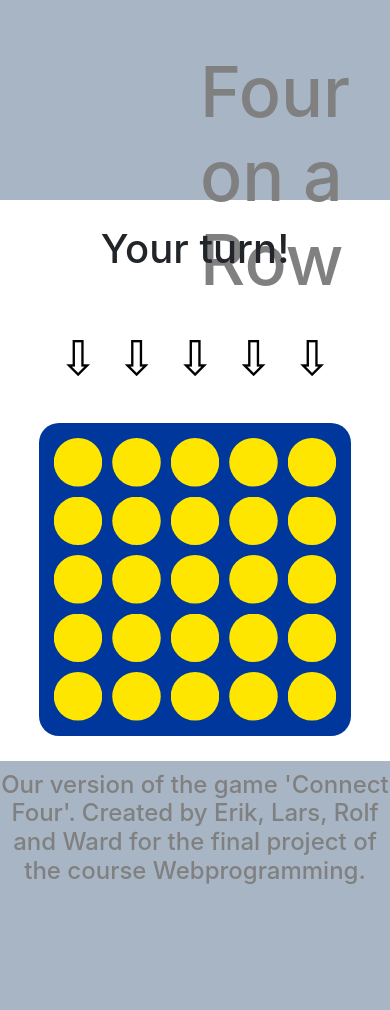
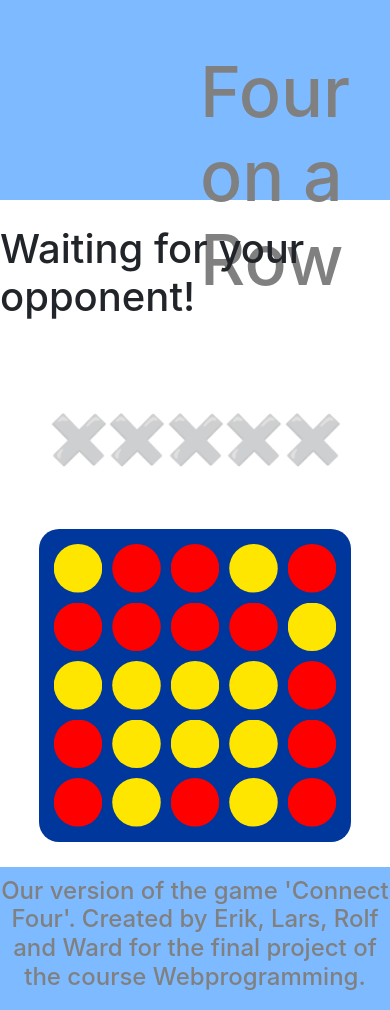
Before and after one commit to LarsDR5/WP19Game, a PHP site: page /game.php in a window 390 px wide. Before the commit the page ends 884 px from the top, so only its background shows below. Run offline with PHP 8.4, Linux system fonts and the light colour scheme; lists and menus that the app fills with data are empty.

Commit message:
Added disc adding and fixed some bugs

```diff
--- a/game.php
+++ b/game.php
@@ -11,32 +11,20 @@
     <div id='main_div'>
         <div id='game'>
             <div id='game_info'>
-                <h1>Your turn!</h1>
+                <h1 id='turn_state'></h1>
             </div>
             <table id='game_grid'>
                 <thead>
                     <tr id='click_row'>
-                        <th><button class='table_button' id='0' value='0'>&#8681;</button></th>
-                        <th><button class='table_button' id='1' value='1'>&#8681;</button></th>
-                        <th><button class='table_button' id='2' value='2'>&#8681;</button></th>
-                        <th><button class='table_button' id='3' value='3'>&#8681;</button></th>
-                        <th><button class='table_button' id='4' value='4'>&#8681;</button></th>
+                        <th><button class='table_button' id='0' value='0'><span>&#8681;</span></button></th>
+                        <th><button class='table_button' id='1' value='1'><span>&#8681;</span></button></th>
+                        <th><button class='table_button' id='2' value='2'><span>&#8681;</span></button></th>
+                        <th><button class='table_button' id='3' value='3'><span>&#8681;</span></button></th>
+                        <th><button class='table_button' id='4' value='4'><span>&#8681;</span></button></th>
                     </tr>
                 </thead>
                 <tbody id='game_body'>
-                    <?php
-                        for($i = 0; $i < 5; $i++){
-                    ?>
-                    <tr>
-                        <?php
-                            for($ii = 0; $ii < 5; $ii++){
-                        ?>
-                        <td><div class='yellow disc'></div></td>
-                        <?php }?>
-                    </tr>
-                    <?php
-                        }
-                    ?>
+
                 </tbody>
             </table>
         </div>
--- a/scripts/game.js
+++ b/scripts/game.js
@@ -1,25 +1,57 @@
 $(function(){
+    refreshBoard();
+    updateTurnState();
     $(function () {
         $(".table_button").on('click', function() {
+            disableButtons();
             let index = $(this).val();
-            console.log(index);
-            let request = $.post('scripts/add_new_disc.php', { 'index': index });
+            let request = $.post('scripts/handle_input.php', { 'index': index });
 
             request.done(function(){
                 refreshBoard();
+                updateTurnState();
             });
         })
     })
     window.setInterval(function(){
 
-    }, 1000)
-})
+    }, 1000);
 
     function refreshBoard(){
         let request = $.post('scripts/pull_gameboard.php');
 
-    request.done(function (data) {
+        request.done(function(data){
             $('#game_body').empty();
             $('#game_body').append(data);
         });
     }
+
+    function updateTurnState(){
+        let request = $.post('scripts/get_turn_state.php');
+
+        request.done(function(data){
+            $('#turn_state').empty();
+            if(data == 1){
+                enableButtons();
+                $('#turn_state').append("It's your turn!");
+            }else if (data == 0){
+                disableButtons();
+                $('#turn_state').append("Waiting for your opponent!");
+            }
+        });
+    }
+
+    function disableButtons(){
+        let buttons = $('.table_button');
+        buttons.each(function (button) {
+            $(this).prop('disabled', true);
+        });
+    }
+
+    function enableButtons(){
+        let buttons = $('.table_button');
+        buttons.each(function (button) {
+            $(this).prop('disabled', false);
+        });
+    }
+})
--- /dev/null
+++ b/scripts/get_turn_state.php
@@ -0,0 +1,19 @@
+<?php
+    $sessionid = '12345678';
+
+    $file = file_get_contents('../data/games.json');
+    $content = json_decode($file, true);
+    $turn = $content[0]['turn'];
+
+    if($turn == 0){
+        $current_player = $content[0]['sessionID1'];
+    }else{
+        $current_player = $content[0]['sessionID2'];
+    }
+
+    if($sessionid == $current_player){
+        echo 1;
+    }else{
+        echo 0;
+    }
+?>
--- a/scripts/pull_gameboard.php
+++ b/scripts/pull_gameboard.php
@@ -4,13 +4,14 @@
     $file = file_get_contents('../data/games.json');
     $content = json_decode($file, true);
 
-    $board = $content[0]['grid2Darray'];
+    //1 means a
+    $board = array_reverse($content[0]['grid2Darray']);
     foreach($board as $key => $row){
         ?><tr><?php
         foreach($row as $key => $value){
-            if($value == 1){
+            if($value === 0){
                 $colour = 'red';
-            }else if($value == 2){
+            }else if($value === 1){
                 $colour = 'yellow';
             }else{
                 $colour = 'empty';
--- a/styles/game.css
+++ b/styles/game.css
@@ -1,6 +1,10 @@
-#game_info{
-    text-align: center;
+#game{
+    display: flex;
+    justify-content: center;
+    align-items: center;
+    flex-direction: column;
 }
+
 
 table#game_grid{
     padding: 10px;
@@ -15,11 +19,11 @@ table#game_grid{
 }
 
 thead{
-    height: 150px;
+    height: 200px;
 }
 
 th{
-    height: 150px;
+    height: 200px;
     width: 100px;
 }
 
@@ -40,12 +44,21 @@ td{
 }
 
 .table_button:hover{
-    font-size: 5em;
+    font-size: 4em;
     transition: ease-out 0.2s;
 }
 
 .table_button:active{
-    color: rgb(0, 89, 255);
+    color: rgb(255, 0, 0);
+}
+
+.table_button:disabled span{
+    display: none;
+}
+
+.table_button:disabled:after,
+.table_button[disabled]:after{
+    content: '\02716';
 }
 
 .disabled{
@@ -76,7 +89,7 @@ td{
     background-color: #FFF;
 }
 
-@media(max-width: 425px){
+@media(max-width: 580px){
     td{
         height: 15vw;
         width: 15vw;
--- a/styles/main_style.css
+++ b/styles/main_style.css
@@ -17,7 +17,7 @@ body{
 
 header{
     height: 60px;
-    background: rgb(168, 181, 196);
+    background: rgb(126, 186, 255);
     padding-bottom: 200px;
     background-image: url(../media/img/headerbackground.png);
     background-repeat: no-repeat;
@@ -50,7 +50,7 @@ header{
 
 footer{
     width: 100%;
-    background: rgb(168, 181, 196);
+    background: rgb(126, 186, 255);
     padding: 10px 0px;
 }
 
@@ -83,10 +83,8 @@ footer{
     }
 
     header{
-    background: none;
-    height: 60px;
-    background: rgb(168, 181, 196);
-    padding-bottom: 200px;
+        height: 60px;
+        background-image: none;
+        padding-bottom: 200px;
+    }
 }
-
-}
```
Also changed, not shown: data/games.json (+19 -17 lines), scripts/add_new_disc.php (deleted, +0 -8 lines), scripts/handle_input.php (added, +33 -0 lines). Lines whose indentation alone changed are shown as unchanged.
